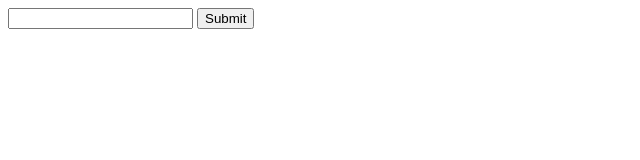
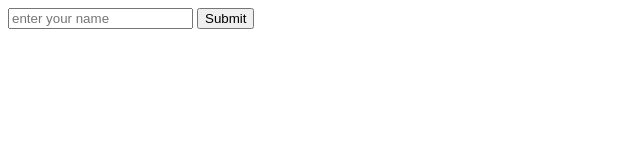
Before and after one commit to aashutoshdahal1/git-try2, a plain HTML site: page index.html in a window 1280 px wide. Shown: the full height of the page, 0-640 px from the left. Drawn offline with Linux system fonts and the light colour scheme.

Commit message:
placeholder added

```diff
--- a/index.html
+++ b/index.html
@@ -7,7 +7,7 @@
   </head>
   <body>
     <form action="">
-      <input type="text" />
+      <input type="text" placeholder="enter your name"/>
       <input type="button" value="Submit" />
     </form>
   </body>
```
